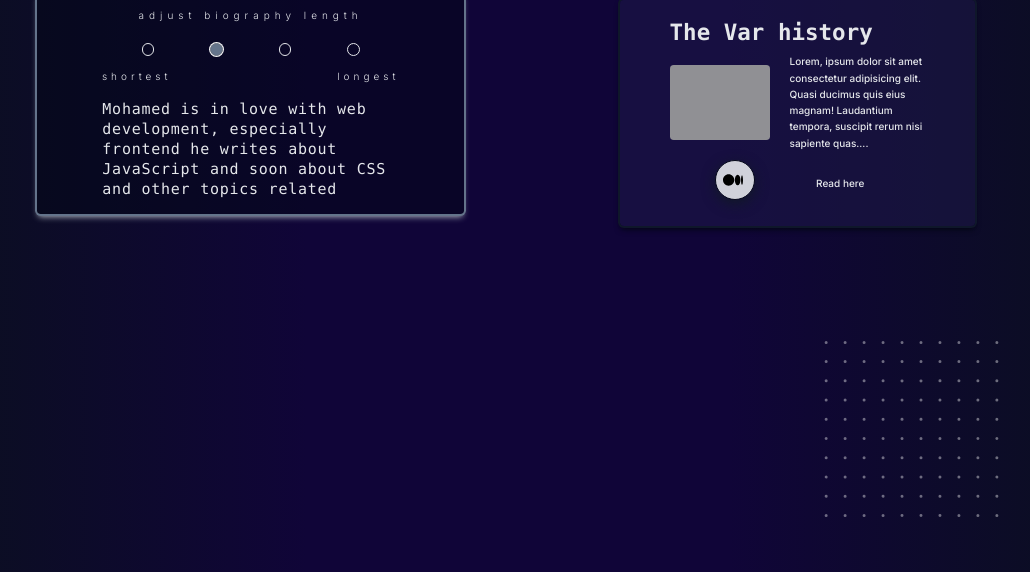
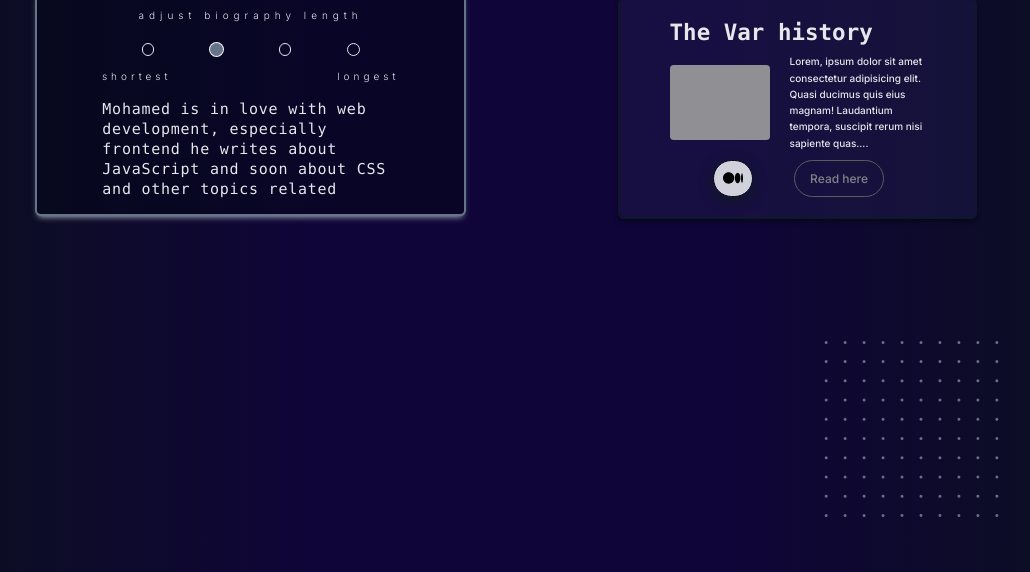
Before and after one commit to IxBahy/Blog, an Astro site: page / in a window 1280 px wide. Shown: the part 228-800 px from the top of the page, without its empty margins (116-1146 px from the left). Built offline with nearby package versions, Linux system fonts and the light colour scheme; Astro itself is replaced by a stand-in of ours; grey boxes are pictures that could not be loaded.

Commit message:
added the read here button

```diff
--- a/src/components/ArticlesContainer.astro
+++ b/src/components/ArticlesContainer.astro
@@ -26,7 +26,7 @@
 		<div class="flex justify-evenly">
 			<button class="btn__medium">
 				<svg
-					class="inline-block me-2"
+					class="inline-block mx-1"
 					width="20px"
 					height="20px"
 					viewBox="0 -55 256 256"
@@ -45,7 +45,7 @@
 				</svg>
 				<span> Read on medium</span>
 			</button>
-			<button class="p-6">Read here</button>
+			<button class="btn__blog">Read here</button>
 		</div>
 	</div>
 </div>
@@ -80,4 +80,21 @@
 			display: none;
 		}
 	}
+
+	.btn__blog {
+		/* text-decoration: underline; */
+		border: 1px solid rgb(92, 92, 94);
+		font-size: 1.2rem;
+		box-shadow: inset 0 0 0 0 rgb(16, 14, 46);
+		color: rgb(130, 130, 136);
+		margin: 0 -0.25rem;
+		padding: 0.8rem 1.5rem;
+		border-radius: 9999px;
+		transition: all 0.3s ease-in, box-shadow 0.5s ease-in-out;
+		&:hover {
+			box-shadow: inset 100px 0 0 0 rgb(16, 14, 46);
+			color: rgb(229 231 235);
+			border: 1px solid rgb(145, 145, 150);
+		}
+	}
 </style>
```
